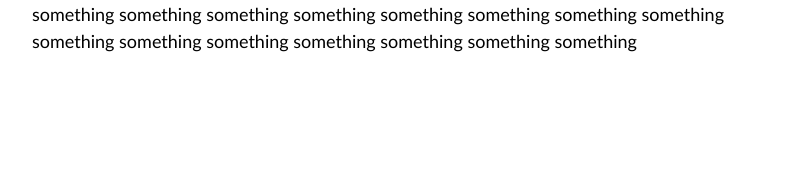
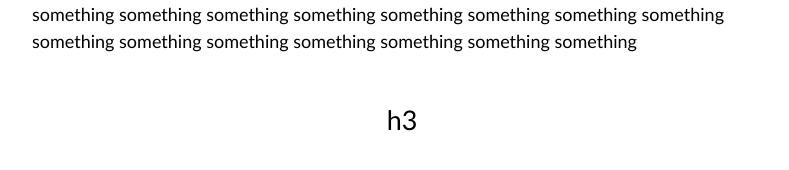
Before and after one commit to J35HN/J35HN.github.io, a Jekyll site: the page built from index.md, in a window 1280 px wide. Shown: the part 378-548 px from the top of the page, without its empty margins (238-1027 px from the left). Built offline with Jekyll 4.4.1, drawn with Linux system fonts in a browser that asks for light colours.

Commit message:
update site

```diff
--- a/index.md
+++ b/index.md
@@ -10,3 +10,5 @@ My name is Jeshua Nava Avila, but friends and family call me by the name _Jesh_
 
 ## h2
 something something something something  something something something something something something something something something something something
+
+## h3
```
